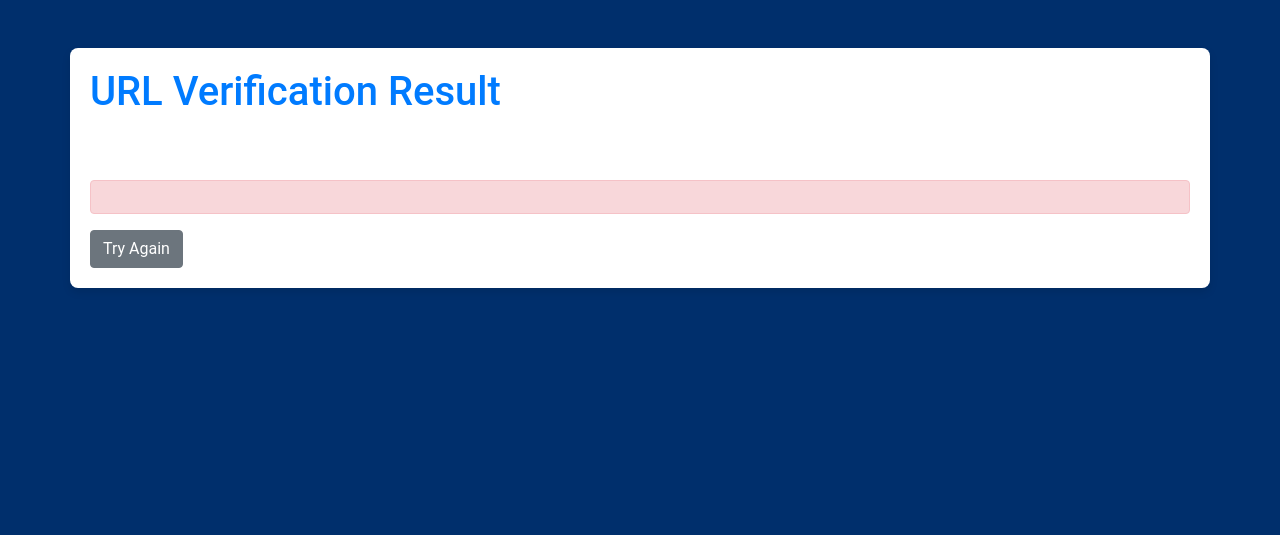
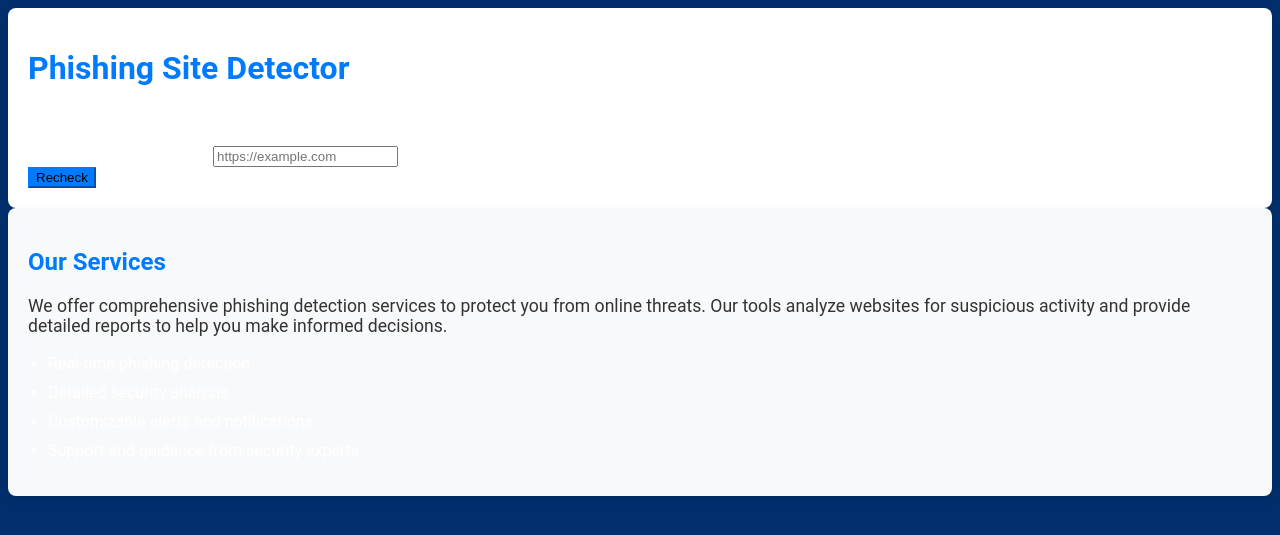
Before and after one commit to JosephBusayo/link_verifier, a Flask app: template templates/index.html in a window 1280 px wide. Shown: the top 535 px of the page. Run offline with Flask 3, Linux system fonts and the light colour scheme; the template is opened without the code that fills it: most values are stand-ins (such as "Sample title", 1, 10 or a date in 2020).

Commit message:
Update index.html

```diff
--- a/templates/index.html
+++ b/templates/index.html
@@ -3,35 +3,44 @@
 <head>
     <meta charset="UTF-8">
     <meta name="viewport" content="width=device-width, initial-scale=1.0">
-    <title>URL Verification Result</title>
-    <link href="https://cdn.jsdelivr.net/npm/bootstrap@5.1.3/dist/css/bootstrap.min.css" rel="stylesheet">
+    <title>Index - Phishing Site Detector</title>
     <link rel="stylesheet" href="{{ url_for('static', filename='styles.css') }}">
 </head>
 <body>
     <div class="container mt-5">
-        <h1>URL Verification Result</h1>
+        <h1>Phishing Site Detector</h1>
         <p>URL: <strong>{{ url }}</strong></p>
-        {% if not is_valid %}
+
+        {% if is_valid %}
+            <div class="alert alert-success" role="alert">
+                {{ message }}
+            </div>
+        {% else %}
             <div class="alert alert-danger" role="alert">
                 {{ message }}
             </div>
-            <a href="/" class="btn btn-secondary">Try Again</a>
-        {% else %}
-            <div class="alert alert-success" role="alert">
-                {{ message }}
+        {% endif %}
+
+        <!-- Form to recheck URL -->
+        <form action="/check" method="POST">
+            <div class="mb-3">
+                <label for="url" class="form-label">Enter URL to Check Again</label>
+                <input type="text" class="form-control" id="url" name="url" placeholder="https://example.com" required>
             </div>
-            <form id="check-form" action="/result" method="POST">
-                <input type="hidden" name="url" value="{{ url }}">
-                <button type="submit" class="btn btn-primary">Check for Phishing</button>
-            </form>
-            <div id="loading" class="alert alert-info mt-3">Checking for phishing, please wait...</div>
-        {% endif %}
+            <button type="submit" class="btn btn-primary">Recheck</button>
+        </form>
     </div>
 
-    <script>
-        document.getElementById('check-form').addEventListener('submit', function() {
-            document.getElementById('loading').style.display = 'block';
-        });
-    </script>
+    <!-- Common Section -->
+    <div class="services-section mt-5">
+        <h2>Our Services</h2>
+        <p>We offer comprehensive phishing detection services to protect you from online threats. Our tools analyze websites for suspicious activity and provide detailed reports to help you make informed decisions.</p>
+        <ul>
+            <li>Real-time phishing detection</li>
+            <li>Detailed security analysis</li>
+            <li>Customizable alerts and notifications</li>
+            <li>Support and guidance from security experts</li>
+        </ul>
+    </div>
 </body>
 </html>
```
